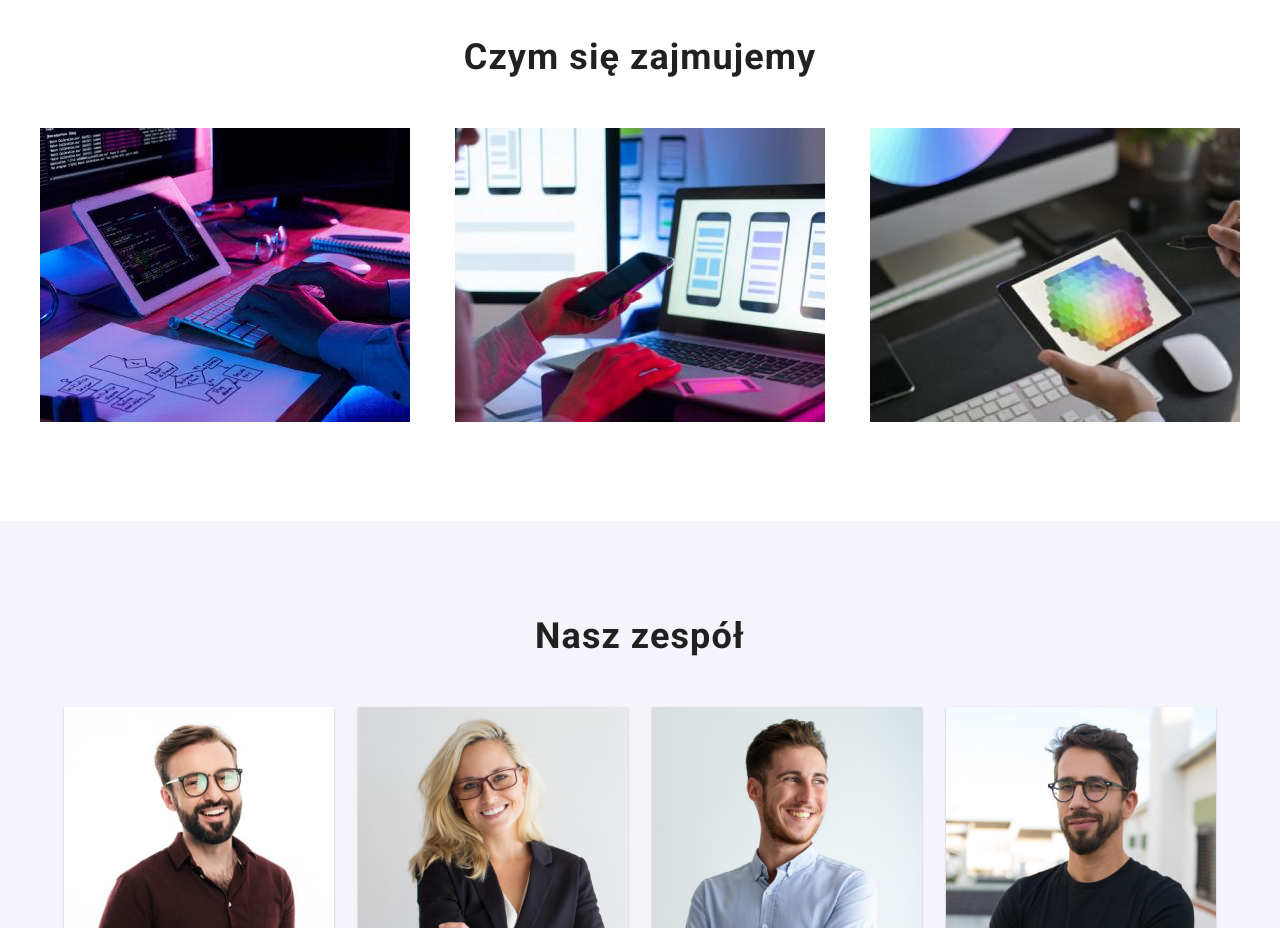
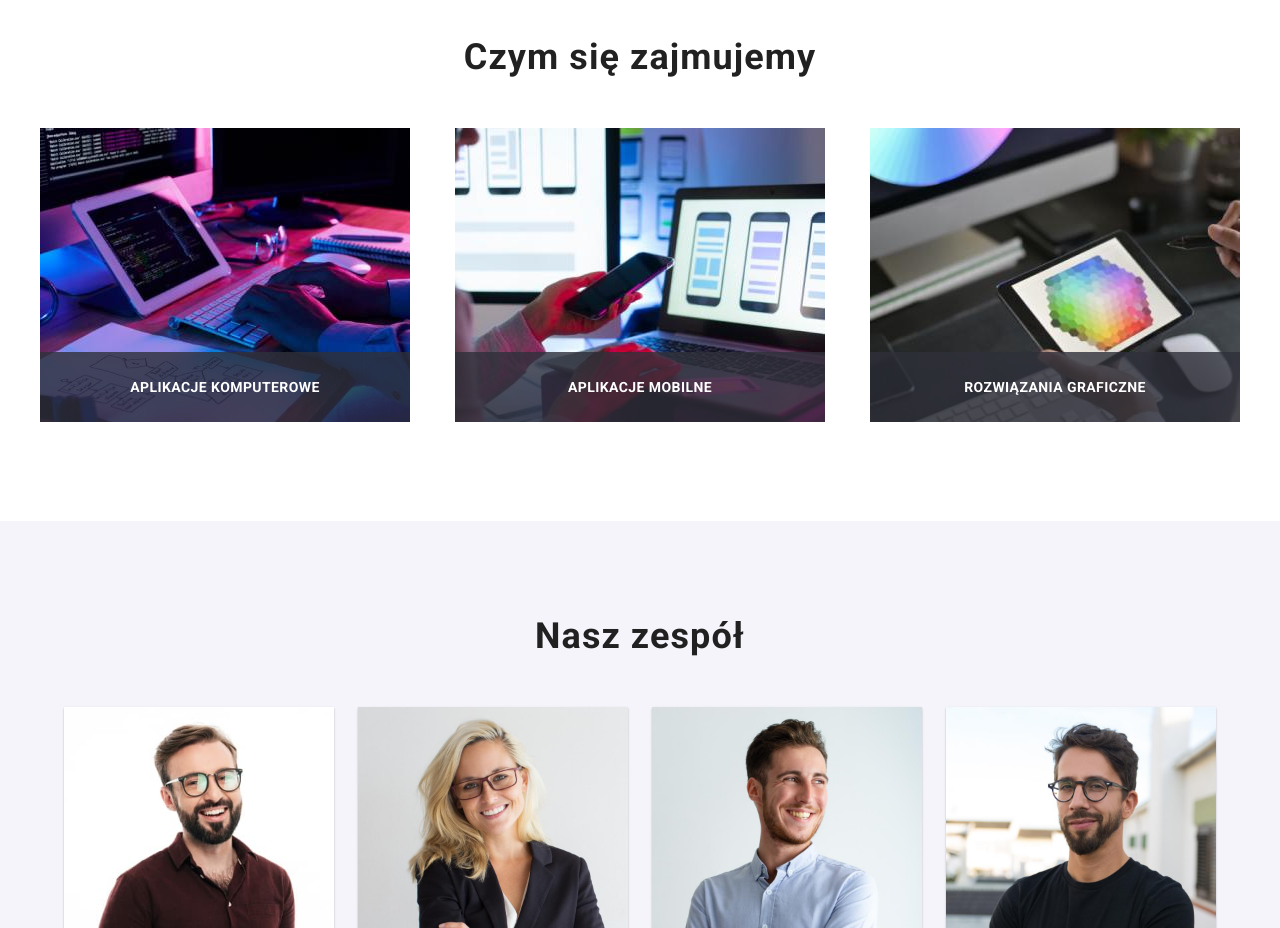
Before and after one commit to TurekKrzysztof/goit-markup-hw-05, a plain HTML site: page index.html in a window 1280 px wide. Shown: the part 1080-2008 px from the top of the page. Drawn offline with Linux system fonts and the light colour scheme.

Commit message:
some changes

```diff
--- a/css/styles.css
+++ b/css/styles.css
@@ -87,6 +87,21 @@ li > .link {
 .link:hover,
 .link:focus {
     color: var(--link-hover);
+
+    transition-duration: 250ms;
+    transition-timing-function: cubic-bezier(0.4, 0, 0.2, 1);
+}
+
+.link::after {
+    display: block;
+    position: absolute;
+    width: 53px;
+    height: 4px;
+    left: 453px;
+    top: 76px;
+
+    background: #2196F3;
+    border-radius: 2px;
 }
 
 .contact {
@@ -109,6 +124,9 @@ li > .link {
 .contact:focus svg {
     color: var(--link-hover);
     fill: var(--link-hover);
+
+    transition-duration: 250ms;
+    transition-timing-function: cubic-bezier(0.4, 0, 0.2, 1);
 }
 
 /* TITTLE SECTION */
@@ -195,6 +213,9 @@ li > .link {
     color: var(--button-hover);
     background-color: var(--link-hover);
     box-shadow: 0px 3px 1px rgba(0, 0, 0, 0.1), 0px 1px 2px rgba(0, 0, 0, 0.08), 0px 2px 2px rgba(0, 0, 0, 0.12);
+
+    transition-duration: 250ms;
+    transition-timing-function: cubic-bezier(0.4, 0, 0.2, 1);
 }
 
 .filter {
@@ -282,6 +303,30 @@ li > .link {
     justify-content: space-between;
 }
 
+.work-images-1 {
+    position: absolute;
+    width: 370px;
+    height: 70px;
+    background-color: rgba(47, 48, 58, 0.8);
+
+    display: flex;
+    justify-content: center;
+    align-items: center;
+    top: 1432px;
+}
+
+.work-images-text {
+    font-family: 'Roboto';
+    font-style: normal;
+    font-weight: 700;
+    font-size: 14px;
+    line-height: 16px;
+    text-align: center;
+    letter-spacing: 0.03em;
+    text-transform: uppercase;
+    color: #FFFFFF;
+}
+
 /* OUR TEAM SECTION */
 
 .description {
@@ -322,6 +367,9 @@ li > .link {
 .social-list_link:focus svg {
     background-color: #2196F3;
     fill: #ffffff;
+
+    transition-duration: 250ms;
+    transition-timing-function: cubic-bezier(0.4, 0, 0.2, 1);
 }
 
 .team-icon {
@@ -377,6 +425,9 @@ li > .projects-figure {
 li>.projects-figure:hover {
     box-shadow: 0px 1px 1px rgba(0, 0, 0, 0.12), 0px 4px 4px
     rgba(0, 0, 0, 0.06), 1px 4px 6px rgba(0, 0, 0, 0.16);
+
+    transition-duration: 250ms;
+    transition-timing-function: cubic-bezier(0.4, 0, 0.2, 1);
 }
 
 .project-name {
@@ -436,6 +487,9 @@ li>.projects-figure:hover {
 .customers-list_link:focus svg {
     border-color: var(--customers-hover);
     fill: var(--customers-hover);
+
+    transition-duration: 250ms;
+    transition-timing-function: cubic-bezier(0.4, 0, 0.2, 1);
 }
 
 .customers-icon {
--- a/index.html
+++ b/index.html
@@ -99,16 +99,25 @@
                     <img src="images/close-up-image-programer-working-his-desk-office_1098-18707.jpg"
                          alt="close up image programmer working his desk office"
                          width="370" height="294"/>
+                    <div class="work-images-1"">
+                        <span class="work-images-text">aplikacje komputerowe</span>
+                    </div>
                 </li>
                 <li>
                     <img src="images/web-ui-designers-are-developing-application-smartphones-team-creators-is-working-interface-mobile-phones_8119-2713.jpg"
                          alt="web ui designers are developing application"
                          width="370" height="294"/>
+                    <div class="work-images-1"">
+                        <span class=" work-images-text">aplikacje mobilne</span>
+                    </div>
                 </li>
                 <li>
                     <img src="images/creative-artist-web-design-with-working-colour-selection-graphic-tablet_35674-1119.jpg"
                          alt="creative artist web design with working colour selection graphic tablet"
                          width="370" height="294"/>
+                    <div class="work-images-1"">
+                         <span class=" work-images-text">rozwiązania graficzne</span>
+                    </div>
                 </li>
             </ul>
     </div>
```
